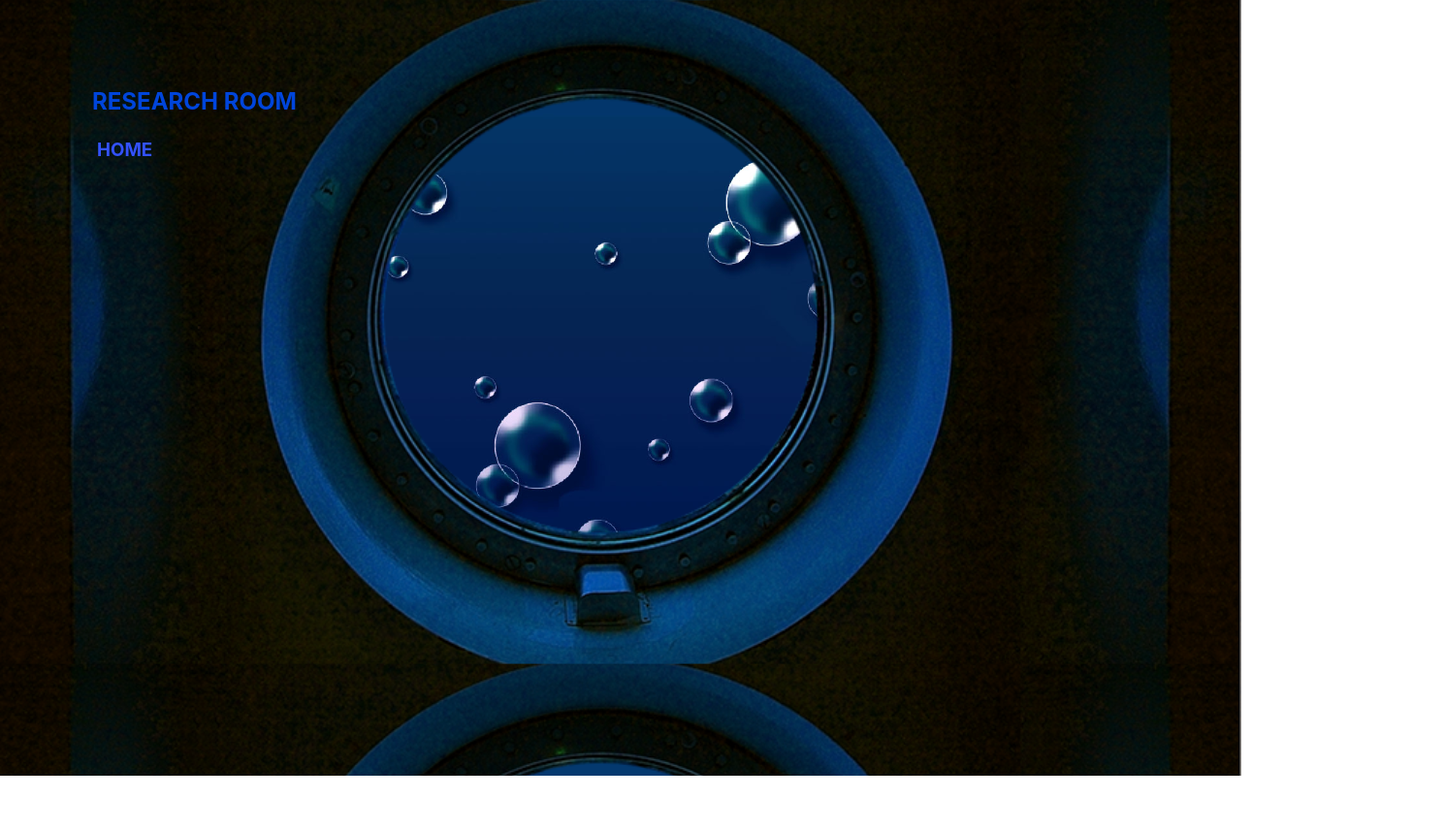
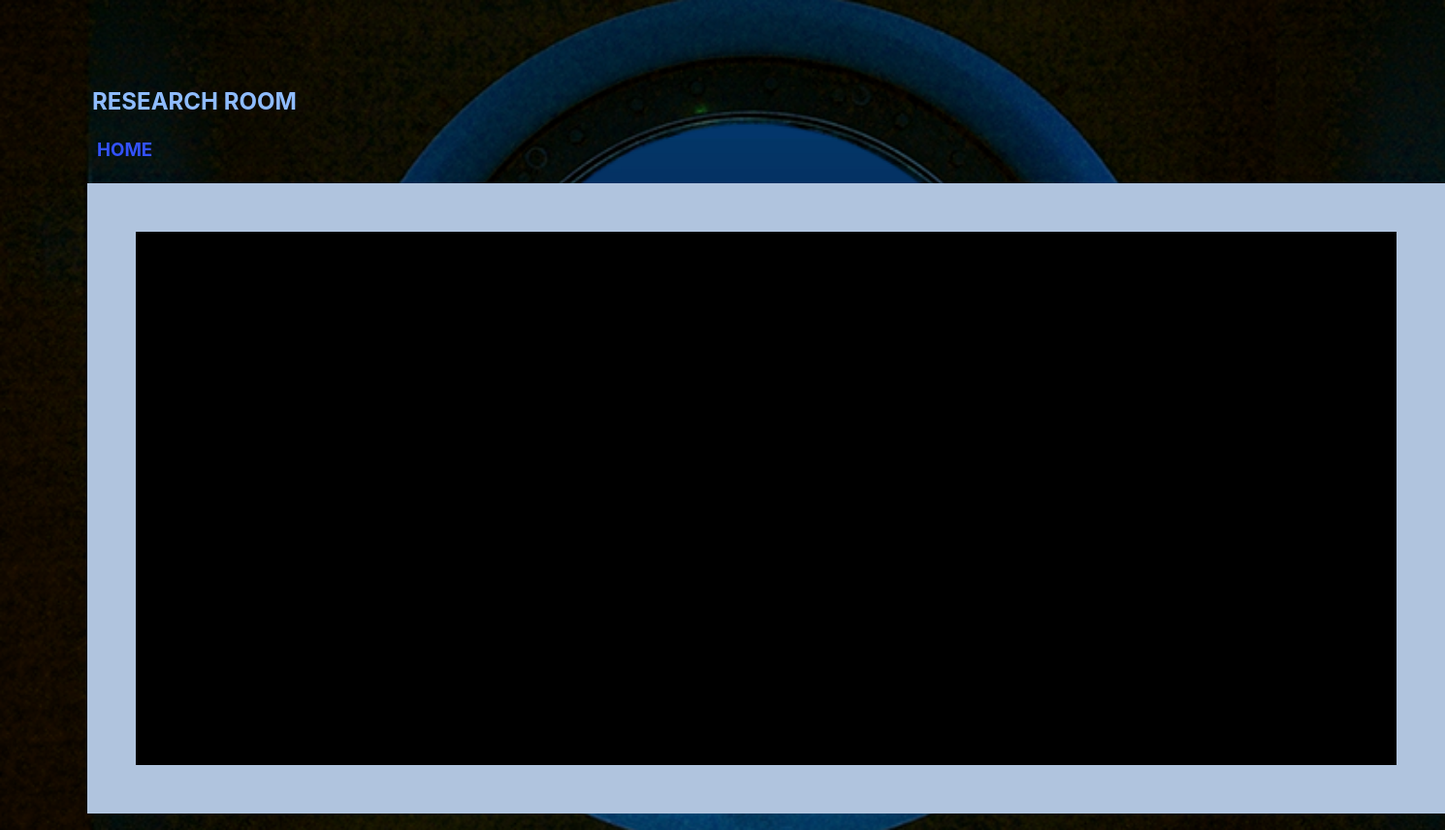
Before and after one commit to vickytranr/deepseasub.github.io, a plain HTML site: page research.html in a window 1280 px wide. Shown: the whole page at 97% size, 1490 px wide, since content can reach past the window. Before the commit the page ends 800 px from the top, so only its background shows below. Drawn offline with Linux system fonts and the light colour scheme.

Commit message:
added js canvas

```diff
--- a/homePage.css
+++ b/homePage.css
@@ -4,7 +4,7 @@ h1{
     font-family:-apple-system, BlinkMacSystemFont, 'Segoe UI', Roboto, Oxygen, Ubuntu, Cantarell, 'Open Sans', 'Helvetica Neue', sans-serif;
 }
 h2{
-    color:rgb(0, 69, 219);
+    color:rgb(143, 188, 255);
     margin-left: 5px;
     font-family: -apple-system, BlinkMacSystemFont, 'Segoe UI', Roboto, Oxygen, Ubuntu, Cantarell, 'Open Sans', 'Helvetica Neue', sans-serif;
 }
--- a/parallax.css
+++ b/parallax.css
@@ -22,7 +22,7 @@ h1{
     font-family:-apple-system, BlinkMacSystemFont, 'Segoe UI', Roboto, Oxygen, Ubuntu, Cantarell, 'Open Sans', 'Helvetica Neue', sans-serif;
 }
 h2{
-    color:rgb(0, 69, 219);
+  color:rgb(143, 188, 255);
     margin-left: 5px;
     font-family: -apple-system, BlinkMacSystemFont, 'Segoe UI', Roboto, Oxygen, Ubuntu, Cantarell, 'Open Sans', 'Helvetica Neue', sans-serif;
 }
--- a/research.html
+++ b/research.html
@@ -14,5 +14,6 @@
         </p>
         <canvas id="myCanvas">
         </canvas>
+        <script src="research.js"></script>
     </body>
 </html>
--- a/research.js
+++ b/research.js
@@ -3,4 +3,19 @@ console.log("research log");
 var canvas;
 var ctx;
 var w = 1300;
-var h = 400;
+var h = 550;
+
+
+setUpCanvas();
+
+
+
+function setUpCanvas(){
+    canvas = document.querySelector("#myCanvas");
+    ctx = canvas.getContext("2d");
+    canvas.width = w;
+    canvas.height = h;
+    canvas.style.border = "50px solid lightsteelblue";
+    // ctx.fillStyle = "lightslategrey";
+    ctx.fillRect(0,0, canvas.width, canvas.height);
+}
```
Also changed, not shown: index.html (+1 -1 lines), green fish.jpg (deleted).
